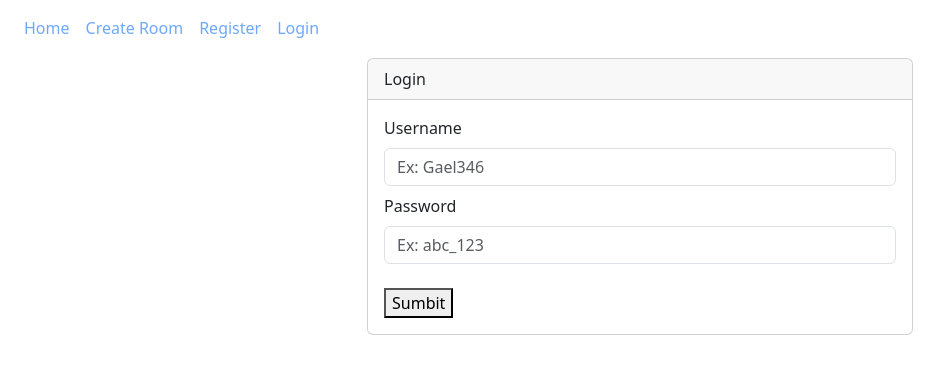
After one commit to Gael346/Friends_Web_Games, a FastAPI app: template templates/login.html in a window 1280 px wide. The commit adds this page. Shown: the top 374 px of the page, without its empty margins (0-951 px from the left). Run offline with FastAPI, Linux system fonts and the light colour scheme; the template is opened without the code that fills it, so the values that code supplies are empty; some libraries are stand-ins or nearby versions.

Commit message:
Add the login form and logic to register and login (inserte the users , check ...)

```diff
--- a/app.py
+++ b/app.py
@@ -1,11 +1,12 @@
+from werkzeug.security import check_password_hash, generate_password_hash
 from fastapi import FastAPI , WebSocket , WebSocketDisconnect , HTTPException , Request , Form
-from werkzeug.security import check_password_hash, generate_password_hash
+from fastapi.responses import RedirectResponse
 from fastapi.staticfiles import StaticFiles
 from fastapi.templating import Jinja2Templates
 import sqlite3
 
 # Database
-conn = sqlite3.connect("messenger.db" , check_same_thread=False)
+conn = sqlite3.connect("database.db" , check_same_thread=False)
 db = conn.cursor()
 
 # FastApi config
@@ -17,12 +18,64 @@ templates = Jinja2Templates(directory="templates")
 
 @app.get("/")
 async def main(request: Request):
-    return templates.TemplateResponse(request=request , name="index.html")
+    id = request.cookies.get("id")
+    return templates.TemplateResponse(request=request , name="index.html", context=locals())
 
+@app.get("/login_form")
+async def login_form(request : Request):
+    return templates.TemplateResponse(request=request , name="login.html")
+
+@app.post("/login")
+async def login(request : Request , username: str = Form(default="") , password : str = Form(default="")):
+    # Check Inputs
+    if not username or not password:
+        return RedirectResponse(url="/login_form", status_code=303)
+
+    # Check username and password are corrects
+    db.execute("SELECT * FROM users WHERE user_name = ?", (username,))
+    users_db = db.fetchall()
+    if len(users_db) != 1:
+        return RedirectResponse(url="/login_form", status_code=303)
+
+    # Check password
+    id , username_db , password_db = users_db[0]
+    if check_password_hash(password_db , password ) == False:
+        return RedirectResponse(url="/login_form", status_code=303)
+
+    # Set the cookie
+    redirect = RedirectResponse(url='/' , status_code=303)
+    redirect.set_cookie(key="id", value=id)
+    return redirect
+
+
+# The regist form
 @app.get("/register_form")
 async def register_form(request : Request):
     return templates.TemplateResponse(request=request , name="register.html")
 
+# For insert dates
 @app.post("/register")
-async def register(request : Request , username: str = Form() , password : str = Form()):
-    return templates.TemplateResponse(request=request , name="index.html")
+async def register(request : Request , username: str = Form(default="") , password : str = Form(default="") , confirm_password : str = Form(default="")):
+
+    # Check Inputs
+    if not username or not password:
+        return RedirectResponse(url="/register_form", status_code=303)
+    elif password != confirm_password:
+        return RedirectResponse(url="/register_form", status_code=303)
+
+    # Check username don't exist
+    db.execute("SELECT * FROM users WHERE user_name = ?", (username,))
+    users_db = db.fetchall()
+    if len(users_db) != 0:
+        return RedirectResponse(url="/register_form", status_code=303)
+
+    #Insert username ans password hashed
+    db.execute("INSERT INTO users(user_name , password) VALUES(?,?)" , (username , generate_password_hash(password)))
+    conn.commit()
+
+    # Add cookie and redirect
+    db.execute("SELECT id FROM users WHERE user_name = ?" , (username,))
+    id = db.fetchall()[0][0]
+    redirect = RedirectResponse(url='/' , status_code=303)
+    redirect.set_cookie(key="id", value=id)
+    return redirect
--- a/static/style.css
+++ b/static/style.css
@@ -1,3 +1,3 @@
 body {
-    background-color: white;
+    background-color: white ;
 }
--- a/templates/index.html
+++ b/templates/index.html
@@ -3,5 +3,5 @@
 {% block title %}Main{% endblock %}
 
 {% block body %}
- <p>Hi , this is a try <span class="badge theme-primary">Boostrap work?</span><p>
+ <p>Your Id is : {{ id }} <span class="badge theme-primary">Welcome to Friends Web Games</span><p>
 {% endblock %}
--- a/templates/layout.html
+++ b/templates/layout.html
@@ -11,21 +11,23 @@
     </head>
     <body>
 
+        <div class="navbar bg-1 fg-2" data-bs-theme="dark">
             <div class="nav-overflow" data-bs-toggle="nav-overflow">
-        <ul class="nav nav-underline">
+                <ul class="ms-4 nav nav-underline">
                     <li class="nav-item">
-                <a class="nav-link active" aria-current="page" href="#">Home</a>
+                        <a class="nav-link {% if request.url.path == '/' %}active{% endif %}" aria-current="page" href="/">Home</a>
                     </li>
                     <li class="nav-item">
                         <a class="nav-link" href="#">Create Room</a>
                     </li>
                     <li class="nav-item">
-                <a class="nav-link" href="/register_form">Register</a>
+                        <a class="nav-link {% if request.url.path == '/register_form' %}active{% endif %}" href="/register_form">Register</a>
                     </li>
                     <li class="nav-item">
-                <a class="nav-link" href="/login">Login</a>
+                        <a class="nav-link {% if request.url.path == '/login' %}active{% endif %}" href="/login_form">Login</a>
                     </li>
                 </ul>
+            </div>
         </div>
 
         {% block body %}{% endblock %}
--- /dev/null
+++ b/templates/login.html
@@ -0,0 +1,35 @@
+{% extends "layout.html" %}
+
+{% block title %} Register {% endblock %}
+
+{% block body %}
+<div class="container mt-6">
+    <div class="row justify-content-center">
+        <div class="col-6">
+            <div class="card">
+                <!-- Head of the card -->
+                <div class="card-header card-primary">
+                    Login
+                </div>
+                <div class="card-body">
+                    <form action="/login" method="post">
+
+                        <!-- Inpts fields -->
+                        <div class="mb-2">
+                            <label for="username" class="form-label mb-2">Username</label>
+                            <input required type="text" name="username" class="form-control" id="username" placeholder="Ex: Gael346">
+                        </div>
+
+                        <div>
+                            <label for="password" class="form-label mb-2">Password</label>
+                            <input required type="password" name="password" class="form-control" id="password" placeholder="Ex: abc_123">
+                        </div>
+
+                        <button class="btn-solid theme-accent mt-4">Sumbit</button>
+                    </form>
+                </div>
+            </div>
+        </div>
+    </div>
+</div>
+{% endblock %}
```
Also changed, not shown: templates/register.html (+12 -4 lines), database.db, messenger.db (added). Lines whose indentation alone changed are shown as unchanged.
